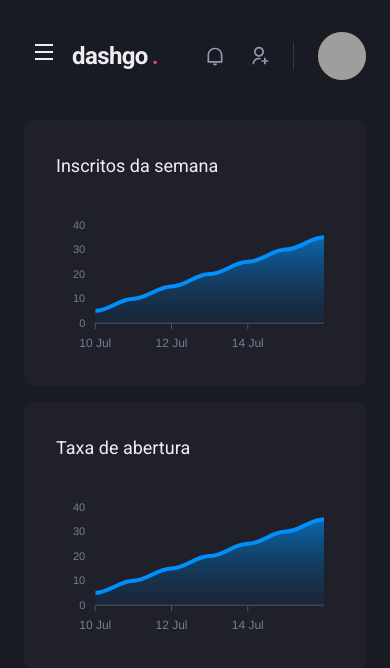
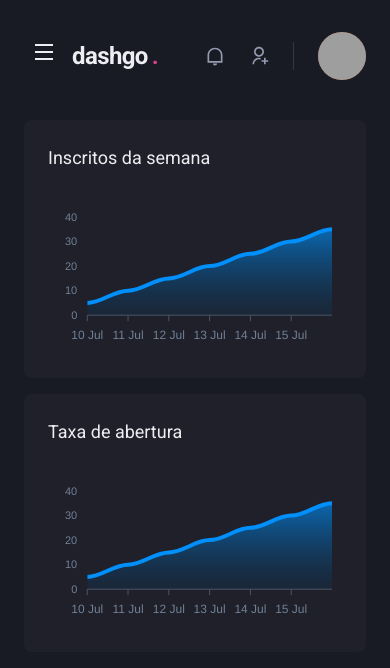
Before and after one commit to joseeduardotomazeli/dash-go, a Next.js app: page /dashboard in a window 390 px wide. Shown: the top 668 px of the page. Built offline with nearby package versions, Linux system fonts and the light colour scheme; grey boxes are pictures that could not be loaded.

Commit message:
feat: add dashboard responsiveness

```diff
--- a/src/pages/dashboard.tsx
+++ b/src/pages/dashboard.tsx
@@ -80,7 +80,7 @@ function Dashboard() {
 
         <SimpleGrid minChildWidth={320} flex={1} gap={4}>
           <Box
-            padding={8}
+            padding={[6, 8]}
             paddingBottom={4}
             borderRadius={8}
             backgroundColor="gray.800"
@@ -93,7 +93,7 @@ function Dashboard() {
           </Box>
 
           <Box
-            padding={8}
+            padding={[6, 8]}
             paddingBottom={4}
             borderRadius={8}
             backgroundColor="gray.800"
```
